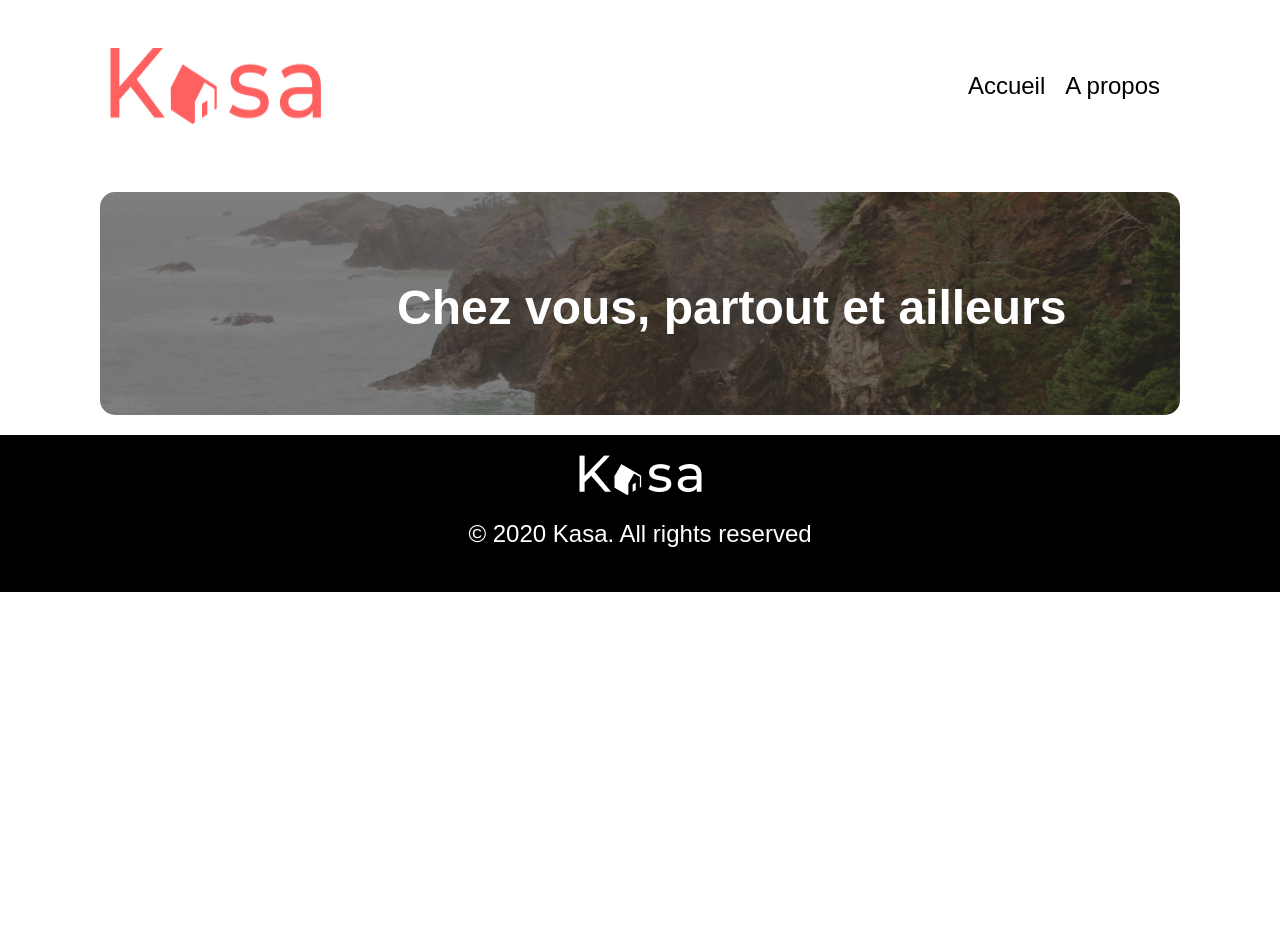
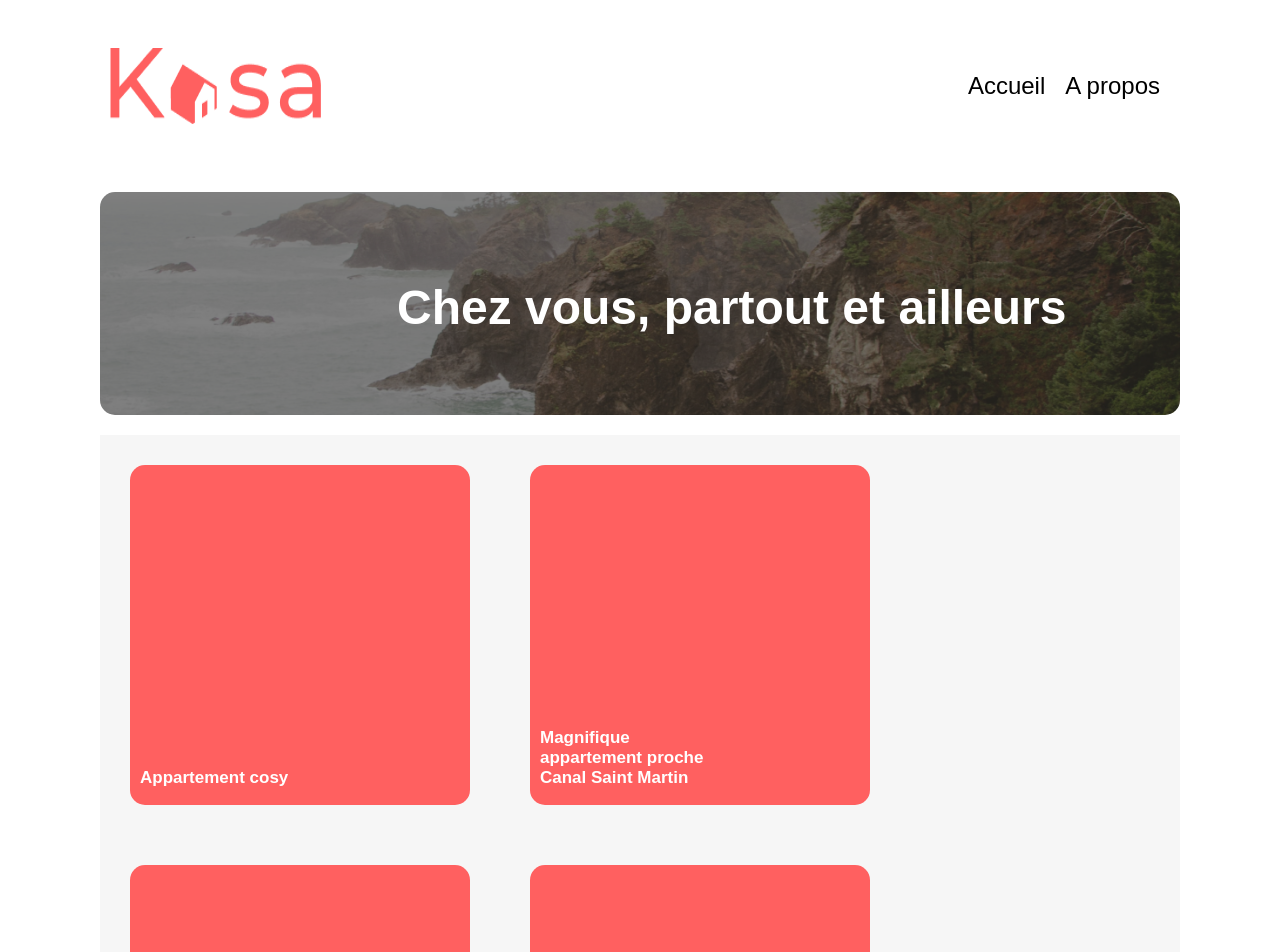
Before and after one commit to Azherak/kasa, a React (Create React App) app: page / in a window 1280 px wide. Shown: the top 952 px of the page. Before the commit the page ends 800 px from the top, so only its background shows below. Built offline with nearby package versions, Linux system fonts and the light colour scheme.

Commit message:
ajout 2eme block Home
-ajout conteneur
-ajout square
-import json
-fix positionnement css

```diff
--- a/src/components/Footer/index.jsx
+++ b/src/components/Footer/index.jsx
@@ -1,6 +1,6 @@
 import React from "react";
 import logo from "../../assets/Logo-footer.png";
-import "../../assets/Footer.css"
+import "./Footer.css"
 
 function Footer() {
     return(
--- a/src/components/Header/index.jsx
+++ b/src/components/Header/index.jsx
@@ -1,6 +1,6 @@
 import React from "react";
 import logo from "../../assets/LOGO.png";
-import "../../assets/Header.css";
+import "./Header.css";
 
 function Header(){
     return(
--- /dev/null
+++ b/src/components/Home/Square/Square.css
@@ -0,0 +1,17 @@
+.square{
+    background-color: #FF6060;
+    color: white;
+    width: 340px;
+    height: 340px;
+    margin: 30px;
+    border-radius: 15px;
+    position: relative;
+}
+.square h3{
+    font-size: 17px;
+    position: absolute;
+    bottom: 0;
+    left: 10px;
+    width: 50%;
+    text-align: left;
+}
--- /dev/null
+++ b/src/components/Home/Square/index.jsx
@@ -0,0 +1,13 @@
+import React from "react";
+import "../../../data.json";
+import "./Square.css";
+
+function Square(props) {
+    return (
+      <div className="square">
+        <h3>{props.item.title}</h3>
+      </div>
+    );
+  }
+
+export default Square
--- /dev/null
+++ b/src/components/Home/container/Container.css
@@ -0,0 +1,7 @@
+.container {
+    display: flex;
+    flex-wrap: wrap;
+    margin: 20px 100px;
+    background-color: #F6F6F6;
+    ;
+}
--- /dev/null
+++ b/src/components/Home/container/index.jsx
@@ -0,0 +1,16 @@
+import React from "react";
+import data from "../../../data.json";
+import Square from "../Square";
+import "./Container.css";
+
+function Conteneur(){
+    return(
+        <div className="container">
+        {data.slice(0, 6).map((item, index) => (
+          <Square key={index} item={item} />
+        ))}
+      </div>
+    )
+}
+
+export default Conteneur;
--- a/src/components/Home/index.jsx
+++ b/src/components/Home/index.jsx
@@ -1,6 +1,7 @@
 import React from "react";
-import "../../assets/Home.css"
+import "./Home.css"
 import img from "../../assets/HomeFond.png"
+import Conteneur from "./container";
 
 function Home(){
     return(
@@ -9,7 +10,7 @@ function Home(){
                 <img src={img} alt="côte rocheuse"></img>
                 <h1>Chez vous, partout et ailleurs</h1>
             </div>
-            <div></div>
+           <Conteneur/>
         </div>
     )
 }
```
Also changed, not shown: src/components/Footer/Footer.css (renamed from src/assets/Footer.css), src/components/Header/Header.css (renamed from src/assets/Header.css), src/components/Home/Home.css (renamed from src/assets/Home.css).
